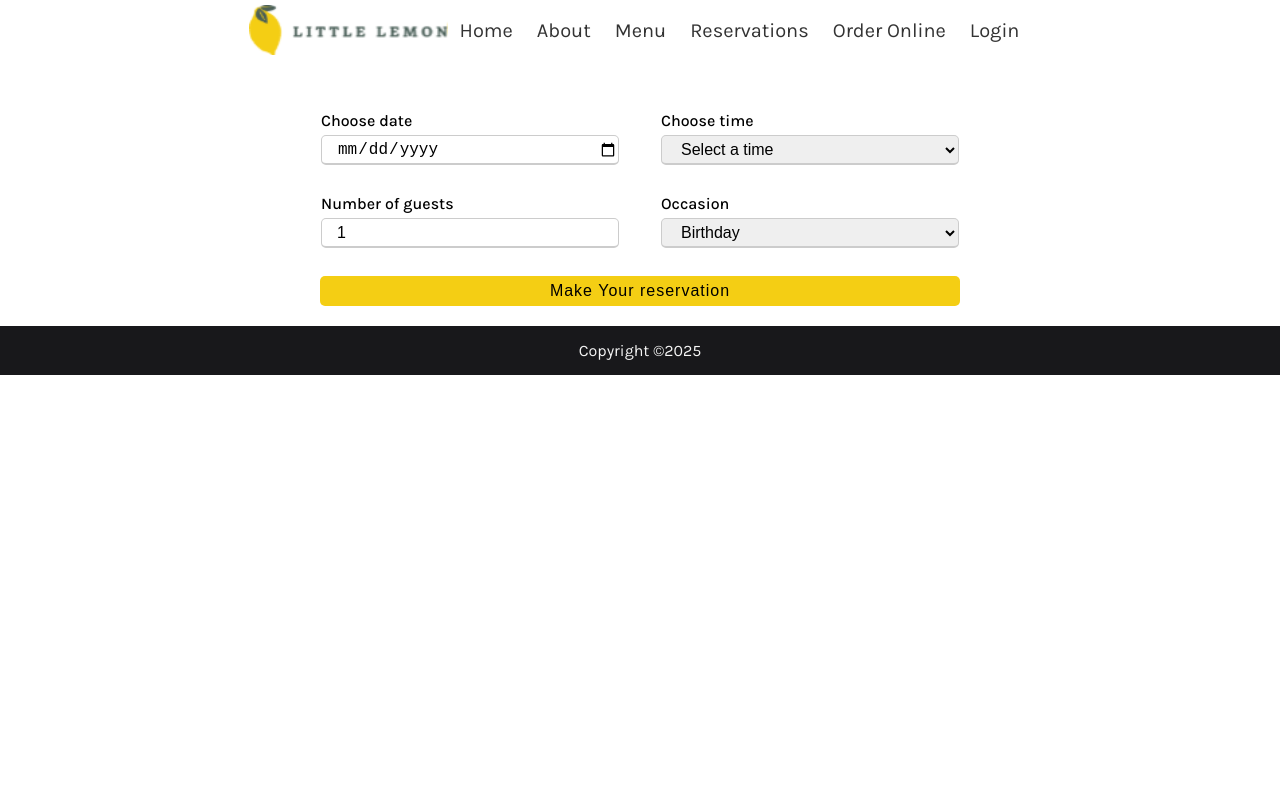
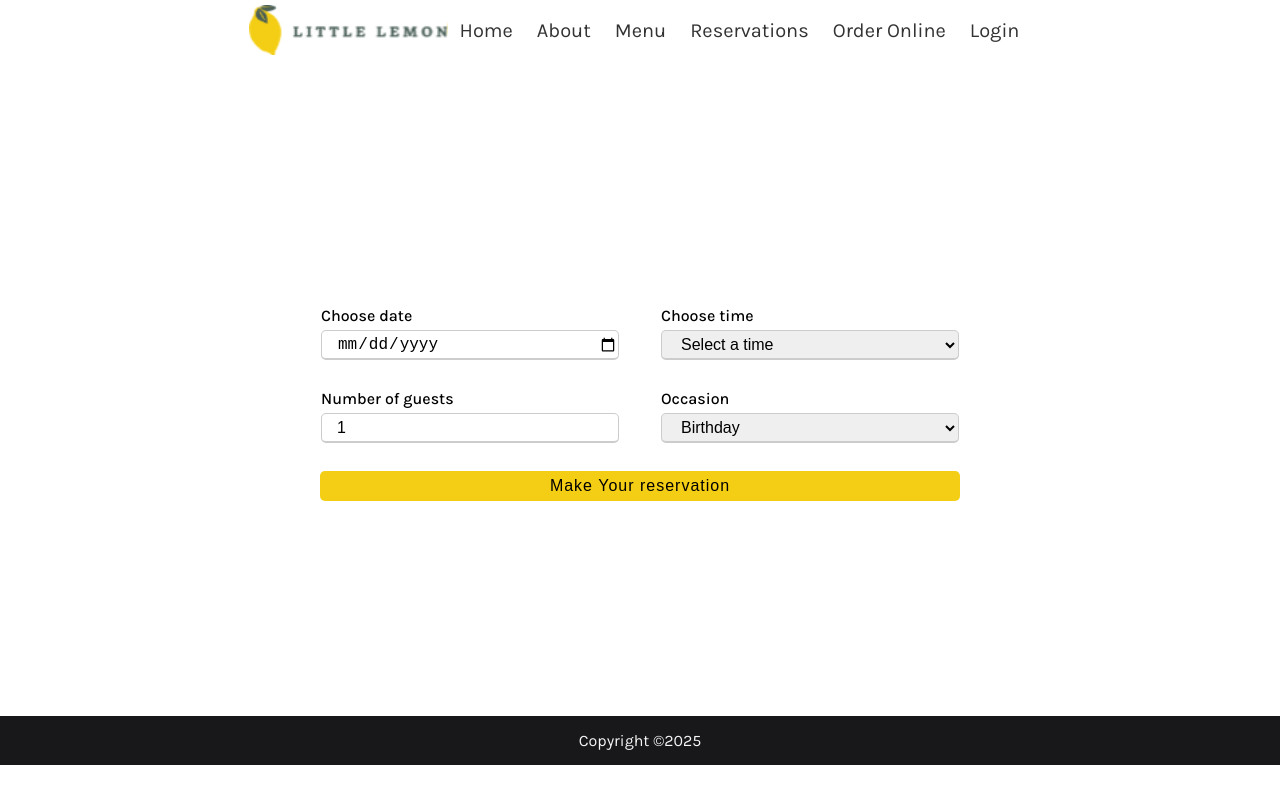
Before and after one commit to 23zeli/booking-system, a React (Vite) app: page /booking-system/reservations in a window 1280 px wide. Built offline with nearby package versions, Linux system fonts and the light colour scheme; a web font is replaced by a local one.

Commit message:
changed vh

```diff
--- a/src/Component/BookingForm.css
+++ b/src/Component/BookingForm.css
@@ -85,7 +85,7 @@ fieldset {
 
 .form-container {
   display: flex;
-  /* height: 100vh; */
+  height: 82vh;
   justify-content: center;
   align-items: center;
   /* background: aquamarine; */
```
